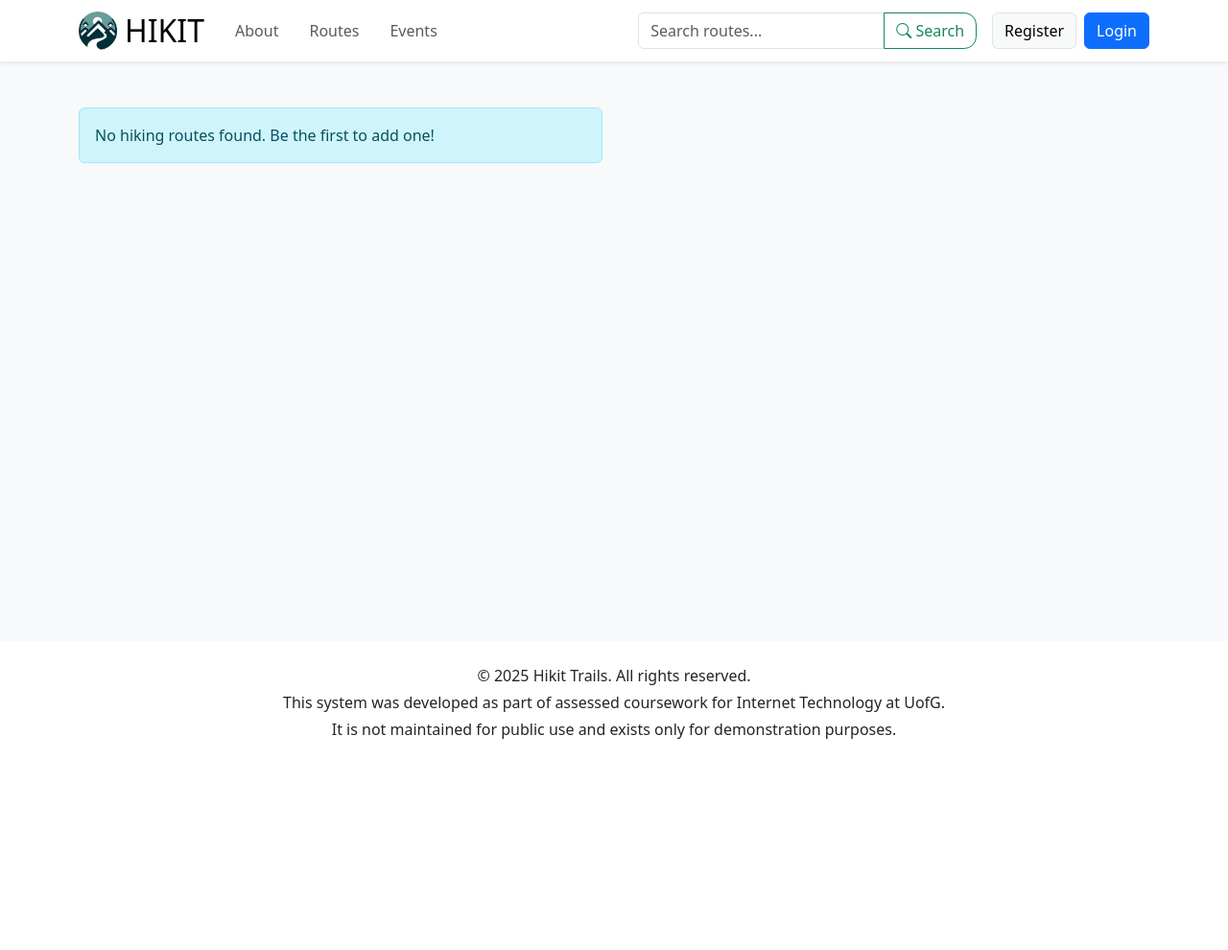
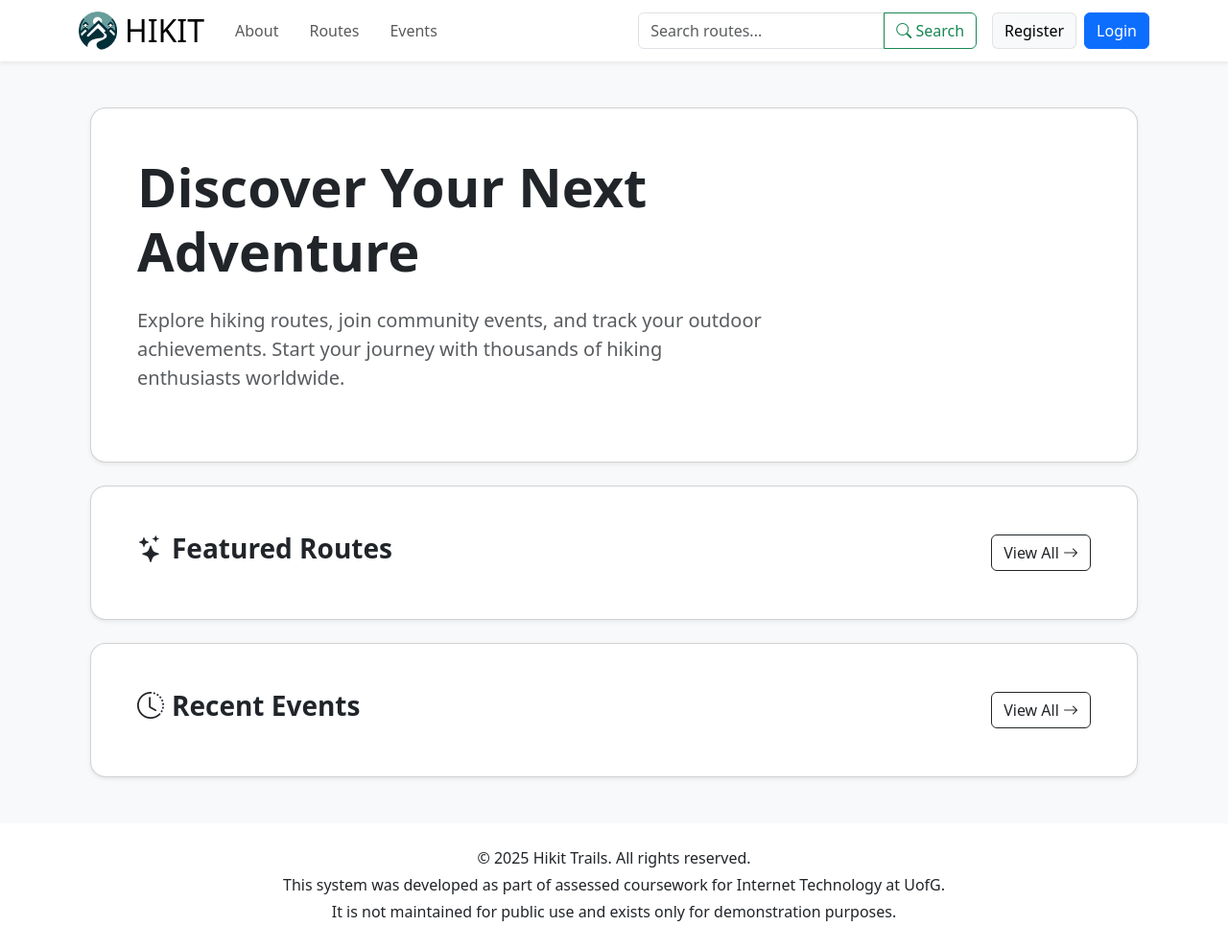
Before and after one commit to Elwood9245/hikit, a Django app: page / in a window 1280 px wide. Shown: the whole page at 96% size. Before the commit the page ends 770 px from the top, so only its background shows below. Run offline with Django 4.2, Linux system fonts and the light colour scheme; data that the repository does not hold is empty; parts of the project's set-up code (start-up, migrations or seed data) failed here and were passed over; some libraries are stand-ins or nearby versions.

Commit message:
feat(home): Refine homepage

```diff
--- a/hikit/static/css/style.css
+++ b/hikit/static/css/style.css
@@ -204,9 +204,6 @@ textarea {
   border-radius: 0.4rem;
 }
 
-button[type="submit"] {
-  border-radius: 0.8rem;
-}
 
 .comment-btn {
   background-color: #3A6289; /* dark green */
--- a/hikit/templates/home.html
+++ b/hikit/templates/home.html
@@ -1,32 +1,113 @@
 {% extends 'base.html' %}
+{% load static %}
 
-{% block title %}Home - Hikit Trails{% endblock %}
+{% block title %}Welcome to Hikit{% endblock %}
 
 {% block content %}
-<div class="row row-cols-1 row-cols-md-2 g-4">
-    {% for route in routes %}
-    <div class="col">
-        <div class="card shadow-sm h-100">
-            <div class="card-header bg-white">
-                <h5 class="card-title mb-0">{{ route.title }}</h5>
-                <small class="text-muted">by {{ route.author.username }}</small>
+<div class="container">
+    <!-- Hero Section -->
+    <div class="card shadow-sm p-5 mb-4">
+        <div class="row h-100 align-items-center">
+            <div class="col-md-8">
+                <h1 class="display-4 fw-bold mb-4 text-dark">
+                    Discover Your Next Adventure
+                </h1>
+                <p class="lead text-muted mb-4">
+                    Explore hiking routes, join community events, and track your outdoor achievements.
+                    Start your journey with thousands of hiking enthusiasts worldwide.
+                </p>
             </div>
-            <div class="card-body">
-                <div class="d-flex justify-content-between mb-3">
-                    <span class="badge bg-primary">{{ route.get_difficulty_display }}</span>
-                    <span class="text-muted">{{ route.distance }} km</span>
-                </div>
-                <p class="card-text">{{ route.description|truncatechars:150 }}</p>
-            </div>
-            <div class="card-footer bg-white">
-                <small class="text-muted">Posted {{ route.created_at|timesince }} ago</small>
+            <div class="col-md-4 text-center">
+                <i class="bi bi-mountain text-muted" style="font-size: 8rem;"></i>
             </div>
         </div>
     </div>
-    {% empty %}
-    <div class="col-12">
-        <div class="alert alert-info">No hiking routes found. Be the first to add one!</div>
+
+    <!-- Featured Routes -->
+    <div class="card shadow-sm p-5 mb-4">
+        <div class="d-flex justify-content-between align-items-center mb-4">
+            <h2 class="h3 fw-bold text-dark">
+                <i class="bi bi-stars me-2"></i>Featured Routes
+            </h2>
+            <a href="{% url 'route_list' %}" class="btn btn-outline-dark">
+                View All <i class="bi bi-arrow-right"></i>
+            </a>
+        </div>
+
+        <div class="row g-4">
+            {% for route in featured_routes %}
+            <div class="col-md-4">
+                <div class="card h-100 shadow-sm">
+                    {% if route.featured_image %}
+                    <img src="{{ route.featured_image.url }}" class="card-img-top" alt="{{ route.name }}" style="height: 200px; object-fit: cover;">
+                    {% else %}
+                    <div class="card-img-top bg-secondary d-flex align-items-center justify-content-center" style="height: 200px;">
+                        <i class="bi bi-image text-white fs-1"></i>
+                    </div>
+                    {% endif %}
+                    <div class="card-body">
+                        <h3 class="h5 card-title mb-3">
+                            <a href="{% url 'route_detail' route.id %}" class="text-decoration-none text-dark">
+                                {{ route.name }}
+                            </a>
+                        </h3>
+                        <div class="text-muted small mb-3">
+                            <i class="bi bi-geo-alt me-1"></i>{{ route.location|default:"Location not specified" }}
+                        </div>
+                        <div class="d-flex justify-content-between small text-muted">
+                            <span><i class="bi bi-signpost-split me-1"></i>{{ route.distance }} km</span>
+                            <span><i class="bi bi-graph-up me-1"></i>{{ route.elevation_gain }} m</span>
+                            <span><i class="bi bi-activity me-1"></i>{{ route.difficulty }}</span>
+                        </div>
+                    </div>
+                </div>
+            </div>
+            {% endfor %}
+        </div>
     </div>
-    {% endfor %}
+
+    <!-- Recent Events -->
+    <div class="card shadow-sm p-5">
+        <div class="d-flex justify-content-between align-items-center mb-4">
+            <h2 class="h3 fw-bold text-dark">
+                <i class="bi bi-clock-history me-2"></i>Recent Events
+            </h2>
+            <a href="{% url 'event_list' %}" class="btn btn-outline-dark">
+                View All <i class="bi bi-arrow-right"></i>
+            </a>
+        </div>
+
+        <div class="row g-4">
+            {% for event in recent_events %}
+            <div class="col-md-4">
+                <div class="card h-100 shadow-sm">
+                    <div class="card-body">
+                        <h3 class="h5 card-title mb-3">
+                            <a href="{% url 'event_detail' event.id %}" class="text-decoration-none text-dark">
+                                {{ event.title }}
+                            </a>
+                        </h3>
+                        <div class="text-muted small mb-3">
+                            <i class="bi bi-signpost me-1"></i>{{ event.route.name }}
+                        </div>
+                        <div class="d-flex justify-content-between align-items-center">
+                            <div class="text-muted small">
+                                <i class="bi bi-calendar-event me-1"></i>
+                                {{ event.date|date:"M j, Y" }}
+                            </div>
+                            <span class="badge bg-dark rounded-pill">
+                                {{ event.current_participants }}/{{ event.max_participants }}
+                            </span>
+                        </div>
+                        <div class="mt-3 text-muted small">
+                            <i class="bi bi-person-circle me-1"></i>
+                            Organized by {{ event.organizer.username }}
+                        </div>
+                    </div>
+                </div>
+            </div>
+            {% endfor %}
+        </div>
+    </div>
 </div>
 {% endblock %}
--- a/hikit/views.py
+++ b/hikit/views.py
@@ -1,3 +1,5 @@
+
+
 from django.contrib.auth.decorators import login_required
 from django.http import JsonResponse
 from django.shortcuts import render, redirect, get_object_or_404
@@ -5,14 +7,18 @@ from django.contrib.auth import login, logout, authenticate
 from django.contrib import messages
 from django.contrib.auth.forms import UserCreationForm, AuthenticationForm
 from django.template.loader import render_to_string
+from django.utils import timezone
 
 from .models import Route, Event, Participation, UserProfile, EventComment
 from .forms import RouteForm, EventForm, UserProfileForm, EventCommentForm
 
 
 def home(request):
-    routes = Route.objects.all().order_by('-created_at')
-    return render(request, 'home.html', {'routes': routes})
+    context = {
+        'featured_routes': Route.objects.order_by('-created_at')[:3],
+        'recent_events': Event.objects.filter(date__gte=timezone.now()).order_by('-created_at')[:3]
+    }
+    return render(request, 'home.html', context)
 
 def about(request):
     return render(request, 'about.html')
```
